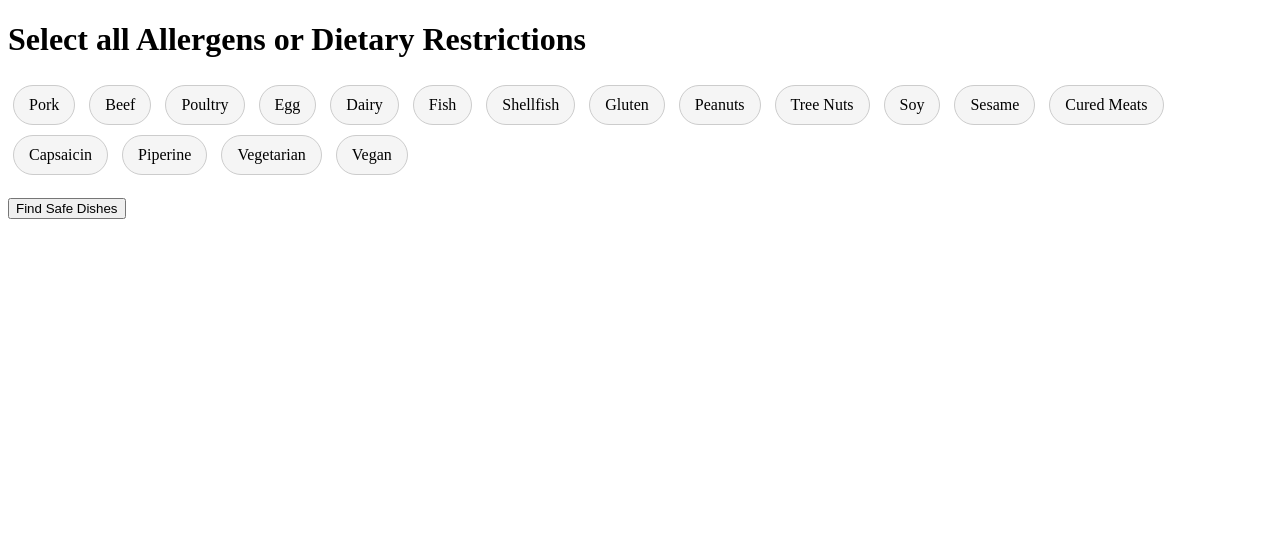
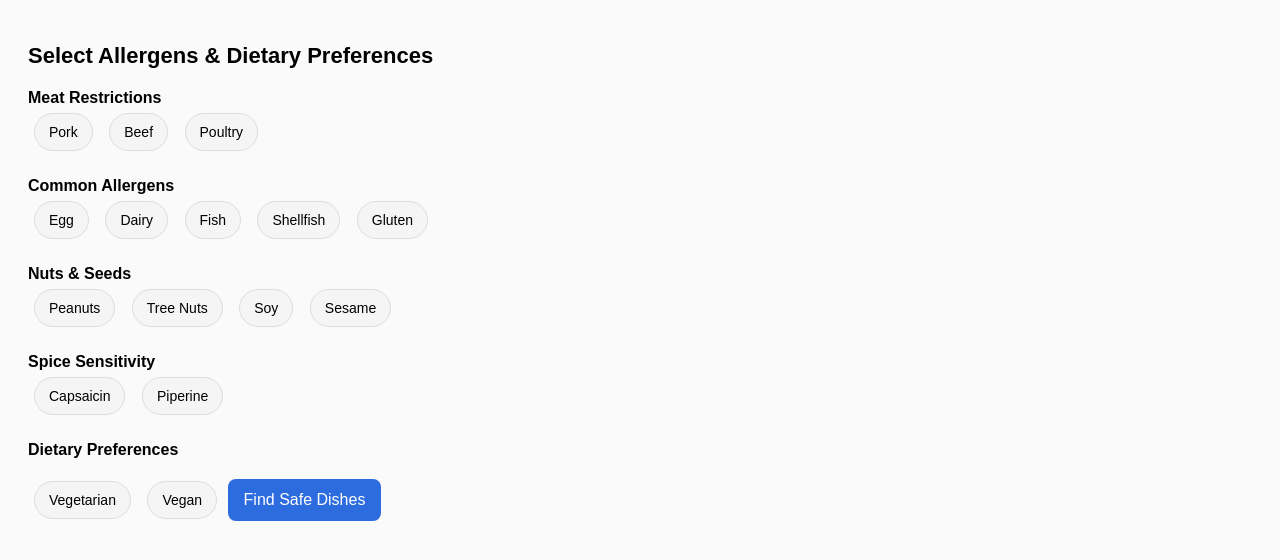
Before and after one commit to jacquesc99/Allergen-App-updated-429, a Flask app: page / in a window 1280 px wide. Shown: the top 560 px of the page. Run offline with Flask 3, Linux system fonts and the light colour scheme.

Commit message:
Test push

```diff
--- a/Allergens New.csv
+++ b/Allergens New.csv
@@ -1,4 +1,4 @@
-Dishes,pork,beef,chicken,egg,unpasturiezed cheese,dairy,fish ,shellfish ,gluten,peanuts ,tree nuts,soy,sesame ,derived protiens,cured meats ,capsacian ,piperine ,Vegitarian ,Vegan
+dish,pork,beef,chicken,egg,unpasturiezed cheese,dairy,fish ,shellfish ,gluten,peanuts ,tree nuts,soy,sesame ,derived protiens,cured meats ,capsacian ,piperine ,Vegitarian ,Vegan
 Wagyu Meatballs ,TRUE,TRUE,FALSE,TRUE,TRUE,TRUE,FALSE,FALSE,TRUE,FALSE,FALSE,FALSE,FALSE,FALSE,FALSE,FALSE,TRUE,FALSE,FALSE
 Burratina e Prosciutto App,TRUE,FALSE,FALSE,FALSE,TRUE,TRUE,FALSE,FALSE,TRUE,FALSE,FALSE,FALSE,FALSE,FALSE,TRUE,FALSE,TRUE,FALSE,FALSE
 Carpaccio di Zucchine e Burrata ,FALSE,FALSE,FALSE,FALSE,TRUE,TRUE,FALSE,FALSE,TRUE,FALSE,FALSE,FALSE,FALSE,FALSE,FALSE,FALSE,TRUE,TRUE,FALSE
--- a/app_new.py
+++ b/app_new.py
@@ -26,8 +26,11 @@ for col in df.columns[1:]:
 def index():
 
     allergens = df.columns.tolist()[1:]
+    safe_results = []
 
-    safe_results = []
+    ALLERGENS= {"eggs", "dairy", "fish", "shellfish", "gluten", "peanuts", "tree nuts", "soy", "sesame", "capsacian", "piperine", "allium" }
+    DIETARY = {"vegetarian", "vegan", "unpasturiezed cheese", "cured meats"}
+    PREFERENCES = {"pork", "beef", "poultry"}
 
     if request.method == 'POST':
         #print("FORM DATA:", request.form)
@@ -37,10 +40,13 @@ def index():
         for _, row in df.iterrows():
             is_safe =True
 
-            for a in selected_allergens:
-                if a in df.columns and row[a]:
-                    is_safe = False
-                    break
+            for allergen in selected_allergens:
+
+                if allergen in df.columns:
+
+                    if row[allergen]== True:
+                        is_safe = False
+                        break
 
             if is_safe:
                 safe_results.append({
--- a/templates/index.html
+++ b/templates/index.html
@@ -2,57 +2,103 @@
 <html lang="en">
 <head>
     <meta charset="UTF-8">
-    <title> Select all Allergens or Dietary Restrictions</title>
+    <title>Allergen & Dietary Filter</title>
+
+    <meta name="viewport" content="width=device-width, initial-scale=1.0">
 
     <style>
+        body {
+            font-family: Arial, sans-serif;
+            padding: 20px;
+            background: #fafafa;
+        }
+
+        h1 {
+            font-size: 22px;
+            margin-bottom: 15px;
+        }
+
+        .group-title {
+            margin-top: 20px;
+            font-weight: bold;
+        }
+
         .pill {
             display: inline-flex;
-            padding: 10px 15px;
-            margin: 5px;
-            border: 1px solid #ccc;
+            align-items: center;
+            padding: 10px 14px;
+            margin: 6px;
+            border: 1px solid #ddd;
             border-radius: 999px;
             cursor: pointer;
             background-color: #f5f5f5;
+            font-size: 14px;
+            user-select: none;
+            transition: 0.2s;
         }
 
         .pill input {
             display: none;
         }
+
         .pill:has(input:checked) {
             background-color: #2d6cdf;
             color: white;
             border-color: #2d6cdf;
         }
+
+        button {
+            margin-top: 20px;
+            padding: 12px 16px;
+            font-size: 16px;
+            border: none;
+            background: #2d6cdf;
+            color: white;
+            border-radius: 8px;
+            cursor: pointer;
+        }
+
+        button:hover {
+            background: #1f4fbf;
+        }
     </style>
 </head>
 
 <body>
-<h1>Select all Allergens or Dietary Restrictions</h1>
+
+<h1>Select Allergens & Dietary Preferences</h1>
 
 <form method="POST">
 
+    <div class="group-title">Meat Restrictions</div>
+    <label class="pill"><input type="checkbox" name="allergens" value="pork">Pork</label>
+    <label class="pill"><input type="checkbox" name="allergens" value="beef">Beef</label>
+    <label class="pill"><input type="checkbox" name="allergens" value="poultry">Poultry</label>
 
-    <label class="pill"><input type="checkbox" name="allergens" value="pork">Pork</label>
-    <label class="pill"><input type="checkbox" name="allergens" value="beef"> Beef</label>
-    <label class="pill"><input type="checkbox" name="allergens" value="poultry">Poultry</label>
+    <div class="group-title">Common Allergens</div>
     <label class="pill"><input type="checkbox" name="allergens" value="egg">Egg</label>
     <label class="pill"><input type="checkbox" name="allergens" value="dairy">Dairy</label>
     <label class="pill"><input type="checkbox" name="allergens" value="fish">Fish</label>
     <label class="pill"><input type="checkbox" name="allergens" value="shellfish">Shellfish</label>
     <label class="pill"><input type="checkbox" name="allergens" value="gluten">Gluten</label>
+
+    <div class="group-title">Nuts & Seeds</div>
     <label class="pill"><input type="checkbox" name="allergens" value="peanuts">Peanuts</label>
     <label class="pill"><input type="checkbox" name="allergens" value="tree_nuts">Tree Nuts</label>
     <label class="pill"><input type="checkbox" name="allergens" value="soy">Soy</label>
     <label class="pill"><input type="checkbox" name="allergens" value="sesame">Sesame</label>
-    <label class="pill"><input type="checkbox" name="allergens" value="cured_meats">Cured Meats</label>
+
+    <div class="group-title">Spice Sensitivity</div>
     <label class="pill"><input type="checkbox" name="allergens" value="capsaicin">Capsaicin</label>
     <label class="pill"><input type="checkbox" name="allergens" value="piperine">Piperine</label>
+
+    <div class="group-title">Dietary Preferences</div>
     <label class="pill"><input type="checkbox" name="allergens" value="vegetarian">Vegetarian</label>
     <label class="pill"><input type="checkbox" name="allergens" value="vegan">Vegan</label>
-    <br><br>
+
     <button type="submit">Find Safe Dishes</button>
 
+</form>
 
-</form>
 </body>
 </html>
```
Also changed, not shown: templates/results.html (+11 -6 lines), 1 other file.
